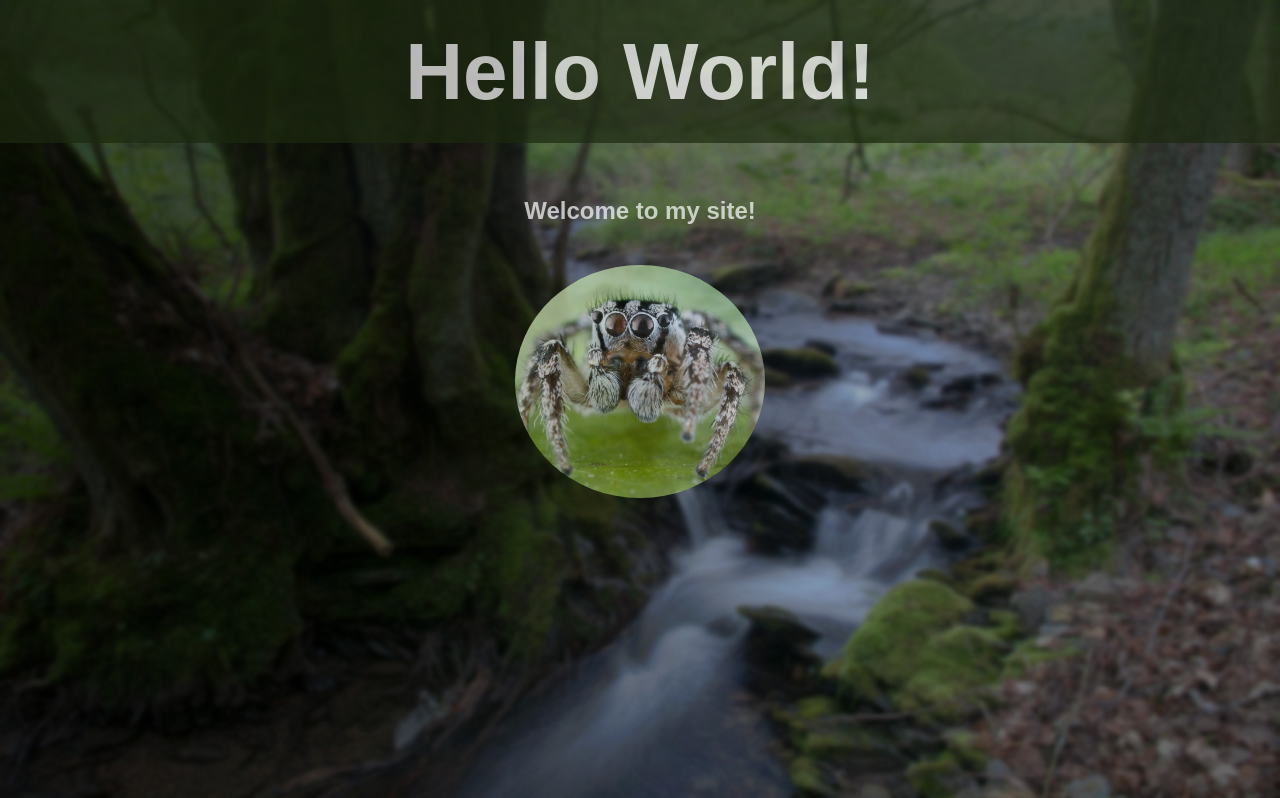
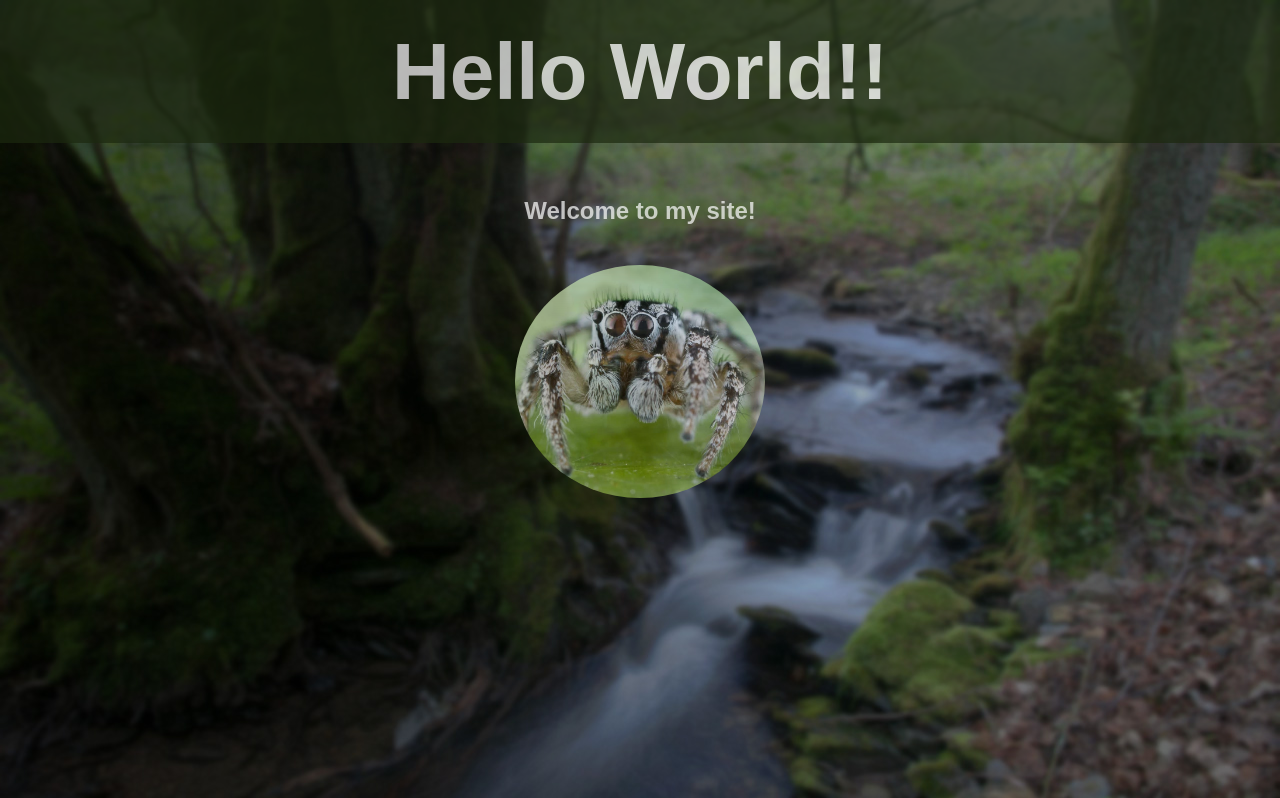
Before and after one commit to emaivan/WEEK-ONE, a plain HTML site: page index.html in a window 1280 px wide. Shown: the top 798 px of the page. Drawn offline with Linux system fonts and the light colour scheme.

Commit message:
Updated hello world to two !

```diff
--- a/index.html
+++ b/index.html
@@ -6,7 +6,7 @@
 
 <body>
 <div>
-<h1 id="helloWorld">Hello World!</h1>
+<h1 id="helloWorld">Hello World!!</h1>
 
 <h2>Welcome to my site!</h2>
 
```
